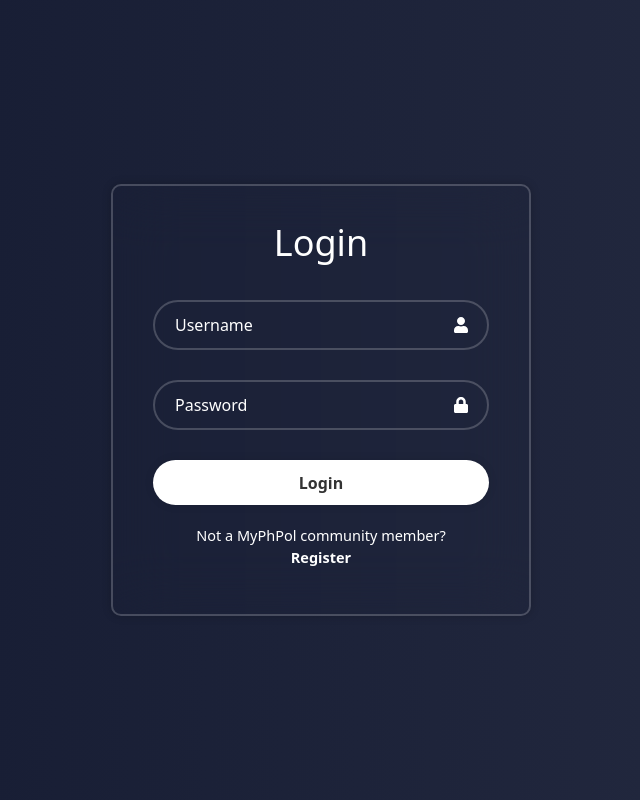
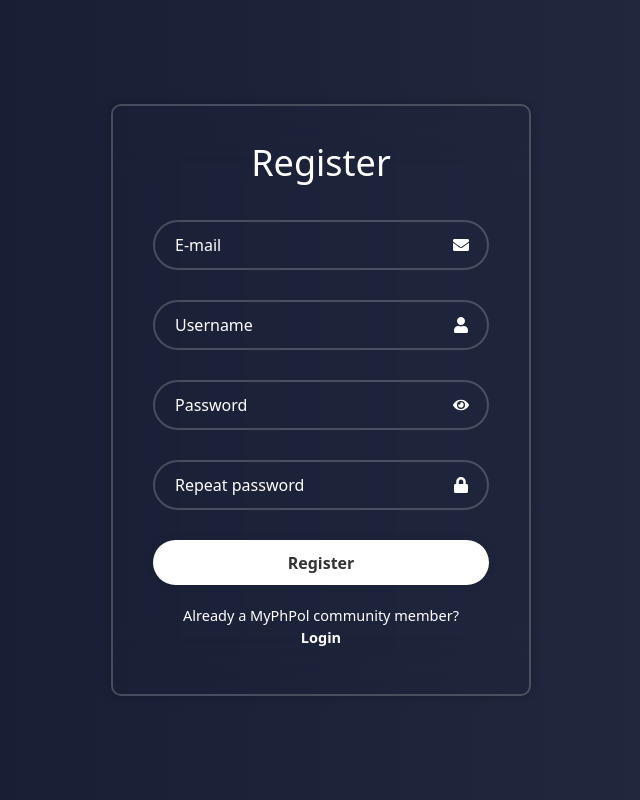
Before and after one commit to MyPHPoL/MyCommsFront, a React (Create React App) app: page /Friends in a window 1280 px wide. Shown: the whole page, without its empty margins (319-959 px from the left). Built offline with nearby package versions, Linux system fonts and the light colour scheme.

Commit message:
Added register form with a funi toggle password visibility button
now it is time to remove css files and make it fully tailwind

```diff
--- a/src/App.tsx
+++ b/src/App.tsx
@@ -1,9 +1,11 @@
 import MainPage from "./Pages/MainPage";
 import LoginForm from "./Components/LoginForm";
+import RegisterForm from "./Components/RegisterForm";
 function App(){
     return (
         <div>
-          <LoginForm/>
+          <RegisterForm/>
+          {/* <LoginForm/> */}
           {/*<MainPage/>*/}
         </div>
     );
--- /dev/null
+++ b/src/Components/RegisterForm.css
@@ -0,0 +1,85 @@
+*{
+    margin:0;
+    padding: 0;
+    box-sizing:border-box
+}
+
+body{
+    display: flex;
+    justify-content: center;
+    align-items: center;
+    min-height: 100vh;
+    min-width: 100vw;
+}
+
+.box{
+    width:420px;
+    background: transparent;
+    border: 2px solid rgba(255,255,255,.2);
+    backdrop-filter: blur(30px);
+    box-shadow: 0 0 10px rgba(0,0,0,.2);
+    color: #fff;
+    border-radius: 10px;
+    padding: 30px 40px;
+    h1{
+        font-size: 36px;
+        text-align: center;
+
+    }
+    .input-box{
+        position:relative;
+        width:100%;
+        height: 50px;
+        margin:30px 0;
+
+        input{
+            width:100%;
+            height: 100%;
+            background: transparent;
+            outline: none;
+            border:2px solid rgba(255,255,255,.2);
+            border-radius: 40px;
+            color:#fff;
+            padding: 20px 45px 20px 20px;
+        }
+
+        input::placeholder{
+            color: #fff;
+        }
+        .icon{
+            position:absolute;
+            right:20px;
+            top:50%;
+            transform:translateY(-50%);
+            font-size: 16px;
+        }
+    }
+
+    button{
+     width:100%;
+     height: 45px;
+     background:#fff;
+     border:none;
+     outline: none;
+     border-radius: 40px;
+     box-shadow: 0 0 10px rgba(0,0,0,.1);
+     cursor: pointer;
+     font-size:16px;
+     color: #333;
+     font-weight: 700;
+    }
+    .register-link{
+        font-size: 14.5px;
+        text-align: center;
+        margin: 20px 0 15px;
+
+        p a{
+            color: #fff;
+            text-decoration: none;
+            font-weight: 600;
+            hover{
+                text-decoration: underline;
+            }
+        }
+    }
+}
--- /dev/null
+++ b/src/Components/RegisterForm.tsx
@@ -0,0 +1,62 @@
+import React, { useState } from 'react';
+import './RegisterForm.css';
+import { FaUser, FaLock, FaEnvelope,FaEye } from "react-icons/fa";
+
+const RegisterForm = () => {
+    const [password, setPassword] = useState('');
+    const [repeatPassword, setRepeatPassword] = useState('');
+
+
+    const handlePasswordChange = (event: React.ChangeEvent<HTMLInputElement>) => {
+        setPassword(event.target.value);
+    };
+
+    const handleRepeatPasswordChange = (event: React.ChangeEvent<HTMLInputElement>) => {
+        setRepeatPassword(event.target.value);
+    };
+
+    const [passwordShown, setPasswordShown] = useState(false);
+    const togglePasswordVisiblity = () => {
+    setPasswordShown(passwordShown ? false : true);
+  };
+
+    const passwordsMatch = password === repeatPassword;
+
+    return (
+        <body className="bg-gradient-to-r from-main to-second bg-cover">
+            <div className="box">
+                <form action="">
+                    <h1>Register</h1>
+                    <div className="input-box">
+                        <input type="email" required placeholder='E-mail' title="Please enter a valid email address" minLength={8} maxLength={32} />
+                        <FaEnvelope className='icon' />
+                    </div>
+                    <div className="input-box">
+                        <input type="text" required placeholder='Username'
+                        title="Please enter a valid username"
+                         minLength={8} maxLength={32} />
+                        <FaUser className='icon' />
+                    </div>
+                    <div className="input-box">
+                        <input type={passwordShown ? "text" : "password"} required placeholder='Password'
+                        pattern="^(?=.*[A-Z])(?=.*[!@#$%^&*])[A-Za-z\d!@#$%^&*]{8,32}$"
+                        title="Password should contain: (between 8 to 32 characters, at least one uppercase letter, and a special sign)" value={password} onChange={handlePasswordChange} />
+                        <FaEye className='icon cursor-pointer' onClick={togglePasswordVisiblity}/>
+                    </div>
+                    <div className="input-box">
+                        <input type={passwordShown ? "text" : "password"} required placeholder='Repeat password' value={repeatPassword} onChange={handleRepeatPasswordChange} />
+                        <FaLock className='icon' />
+                    </div>
+                    {!passwordsMatch && <p className="text-center pb-10">Passwords do not match</p>}
+                    <button type="submit" className="btn">Register</button>
+
+                    <div className="register-link">
+                        <p>Already a MyPhPol community member?<br></br><a href="#">Login</a></p>
+                    </div>
+                </form>
+            </div>
+        </body>
+    );
+}
+
+export default RegisterForm;
```
